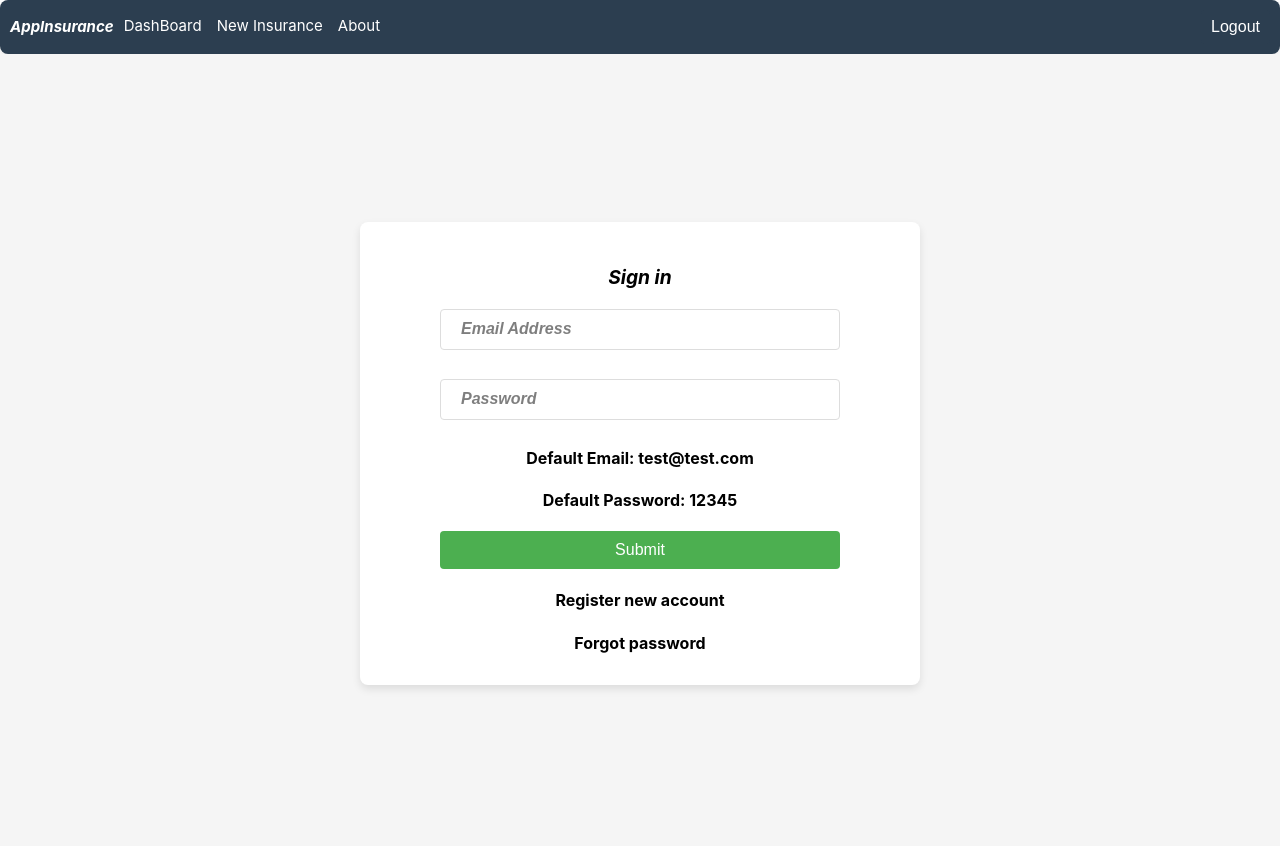
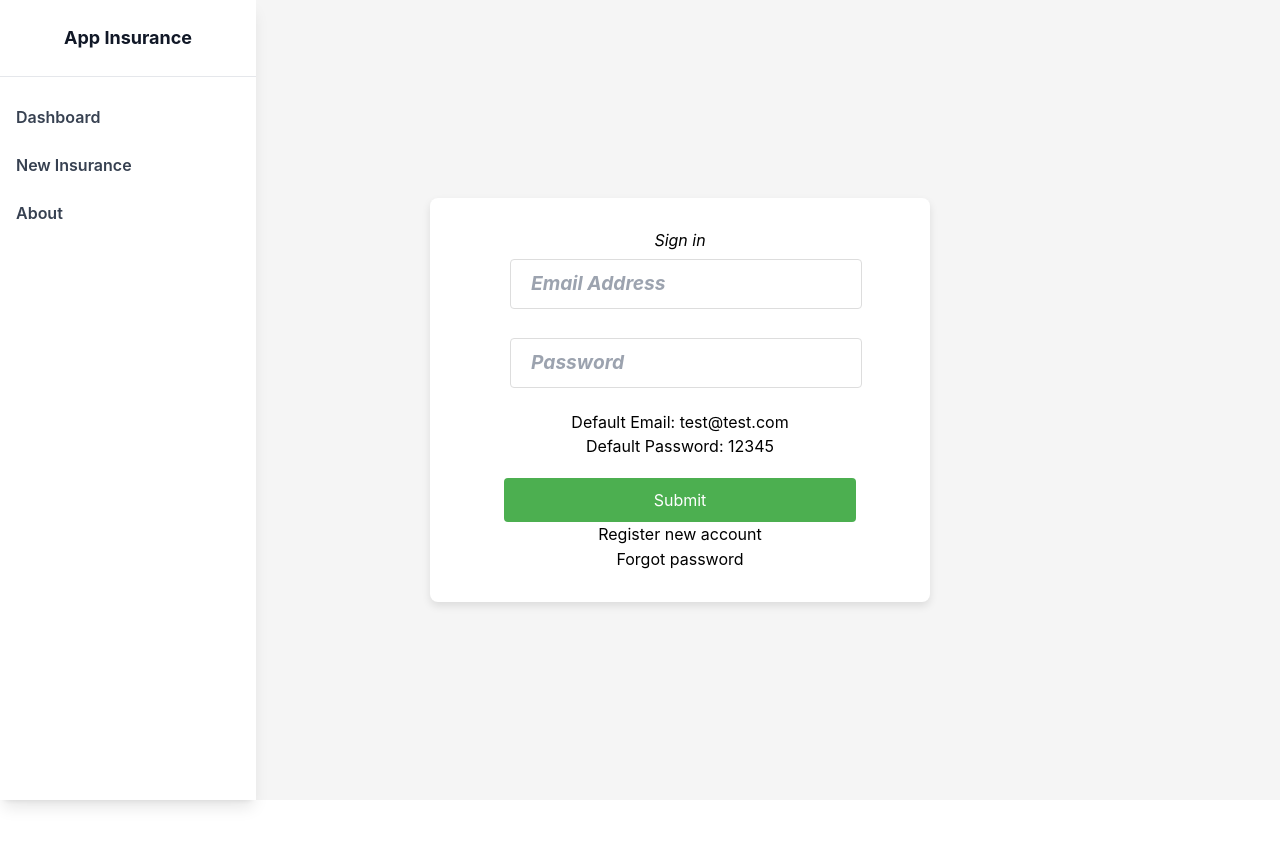
Before and after one commit to testerintelligent/expAppsurance, a React (Create React App) app in the folder Client/: page / in a window 1280 px wide. Shown: the top 846 px of the page. After the commit the page ends 800 px from the top, so only its background shows below. Built offline with nearby package versions, Linux system fonts and the light colour scheme.

Commit message:
Added Sidebar

```diff
--- a/Client/package.json
+++ b/Client/package.json
@@ -38,5 +38,8 @@
       "last 1 firefox version",
       "last 1 safari version"
     ]
+  },
+  "devDependencies": {
+    "tailwindcss": "^3.4.7"
   }
 }
--- a/Client/src/App.css
+++ b/Client/src/App.css
@@ -36,3 +36,5 @@
     transform: rotate(360deg);
   }
 }
+
+@import '../src/style/About.css';
--- a/Client/src/App.js
+++ b/Client/src/App.js
@@ -8,7 +8,9 @@ import InsurancePage from './component/InsurancePage';
 import ForgotPasswordPage from './component/ForgotPassword';
 import Dashboard from './component/Dashboard';
 import Navbar from './component/NavBar';
+import Layout from './layout/layout';
 import About from './component/About';
+import "./style/tailwind.css";
 
 
 function App() {
@@ -17,8 +19,8 @@ function App() {
 
       <Router>
       <div>
-      <Navbar/>
         <Routes>
+          <Route element={<Layout />}>
             <Route path="/" element={<LoginPage/>} />
             <Route path="/register" element={<RegistrationPage/>} />
             <Route path='/home' element={<HomePage/>}/>
@@ -26,6 +28,7 @@ function App() {
             <Route path='/forgotPassword' element={<ForgotPasswordPage/>}/>
             <Route path='/Dashboard' element={<Dashboard/>}/>
             <Route path='/about' element={<About/>}/>
+          </Route>
         </Routes>
       </div>
     </Router>
--- a/Client/src/component/About.jsx
+++ b/Client/src/component/About.jsx
@@ -1,5 +1,5 @@
 import React from "react";
-import "../style/About.css"
+
 const About=()=>{
  return(
   <div className="aboutPage">
--- /dev/null
+++ b/Client/src/layout/layout.js
@@ -0,0 +1,18 @@
+import { Outlet } from "react-router-dom";
+import Sidebar from "./sidebar";
+
+const Layout = () => {
+  return (
+    <div className="mainApp">
+      <aside className="w-[80px] float-left">
+        <Sidebar />
+      </aside>
+
+      <main className="pages w-[calc(100%-80px)] float-right min-h-screen">
+        <Outlet />
+      </main>
+    </div>
+  );
+};
+
+export default Layout
--- /dev/null
+++ b/Client/src/layout/sidebar.js
@@ -0,0 +1,61 @@
+import React from 'react';
+import { NavLink } from 'react-router-dom';
+
+
+const Sidebar = () => {
+
+  return (
+<div className="h-screen text-black fixed top-0 left-0 w-64 bg-white shadow-lg">
+  <div className="flex flex-col h-full justify-between">
+    <div>
+      <div className="px-4 py-6 flex items-center justify-center border-b border-gray-200">
+        <NavLink to="/">
+          <p className="text-lg font-bold text-gray-900">App Insurance</p>
+        </NavLink>
+      </div>
+      <ul className="mt-4">
+        <li>
+          <NavLink
+            to="/Dashboard"
+            className={({ isActive }) =>
+              isActive
+                ? "flex items-center py-3 px-4 bg-cyan-100 rounded-lg text-cyan-900 font-semibold"
+                : "flex items-center py-3 px-4 hover:bg-cyan-50 rounded-lg hover:text-cyan-900 text-gray-700 font-semibold"
+            }
+          >
+            Dashboard
+          </NavLink>
+        </li>
+        <li>
+          <NavLink
+            to="/insurance"
+            className={({ isActive }) =>
+              isActive
+                ? "flex items-center py-3 px-4 bg-cyan-100 rounded-lg text-cyan-900 font-semibold"
+                : "flex items-center py-3 px-4 hover:bg-cyan-50 rounded-lg hover:text-cyan-900 text-gray-700 font-semibold"
+            }
+          >
+            New Insurance
+          </NavLink>
+        </li>
+        <li>
+          <NavLink
+            to="/about"
+            className={({ isActive }) =>
+              isActive
+                ? "flex items-center py-3 px-4 bg-cyan-100 rounded-lg text-cyan-900 font-semibold"
+                : "flex items-center py-3 px-4 hover:bg-cyan-50 rounded-lg hover:text-cyan-900 text-gray-700 font-semibold"
+            }
+          >
+            About
+          </NavLink>
+        </li>
+      </ul>
+    </div>
+  </div>
+</div>
+
+  );
+}
+
+export default Sidebar
--- /dev/null
+++ b/Client/src/style/tailwind.css
@@ -0,0 +1,3 @@
+@tailwind base;
+@tailwind components;
+@tailwind utilities;
--- /dev/null
+++ b/Client/tailwind.config.js
@@ -0,0 +1,21 @@
+/** @type {import('tailwindcss').Config} */
+module.exports = {
+  content: ["./src/**/*.{js,jsx,ts,tsx}"],
+  theme: {
+    divideWidth: {
+      DEFAULT: '1px',
+      '0.25': '0.25px',
+    },
+    extend: {
+      boxShadow: {
+        'primary-bs': '-1px 1px 13px 3px rgba(0, 0, 0, 0.15)'
+      },
+      colors: {
+        'primary': '#6946C6',
+        'primary-h': '#5C3DAD',
+        'alert': '#EC4848',
+      }
+    },
+  },
+  plugins: [],
+}
```
Also changed, not shown: 1 other file (tests, documents, lock files or other folders). Lines whose indentation alone changed are shown as unchanged.
